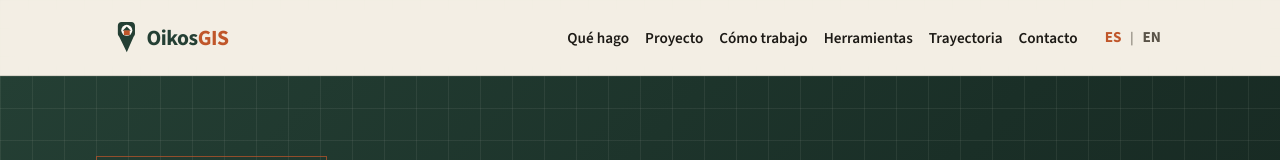
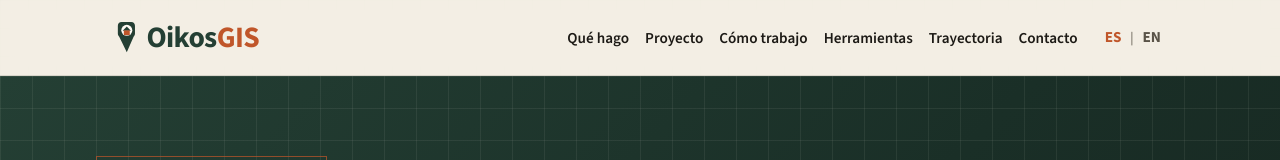
Before and after one commit to jaromaco/myprofile, a React (Create React App) app: page / in a window 1280 px wide. Shown: the top 160 px of the page. Built offline with nearby package versions, Linux system fonts and the light colour scheme.

Commit message:
Update header styles: increase font size for site name and craft elements to enhance visibility, and remove unused SVG branding for a cleaner design.

```diff
--- a/src/components/Header.css
+++ b/src/components/Header.css
@@ -69,7 +69,7 @@
 
 .site-header__name {
   font-family: var(--font-sans);
-  font-size: 1.35rem;
+  font-size: 1.85rem;
   font-weight: 700;
   letter-spacing: -0.02em;
   color: var(--field);
@@ -77,7 +77,7 @@
 
 .site-header__craft {
   font-family: var(--font-sans);
-  font-size: 1.35rem;
+  font-size: 1.85rem;
   font-weight: 700;
   letter-spacing: -0.02em;
   color: var(--orange);
--- a/src/seo/renderStatic.js
+++ b/src/seo/renderStatic.js
@@ -67,7 +67,6 @@ ${group.items.map((item) => `                <li>${esc(item)}</li>`).join('\n')}
       <header class="site-header">
         <div class="site-header__inner">
           <a class="site-header__brand" href="#inicio" aria-label="${esc(t.nav.home)}">
-            <span class="site-header__mark-slot" aria-hidden="true">${brandPinSvg}</span>
             <span class="site-header__word"><span class="site-header__name">Oikos</span><span class="site-header__craft">GIS</span></span>
           </a>
           <nav class="site-nav" aria-label="${lang === 'en' ? 'Sections' : 'Secciones'}">
```
